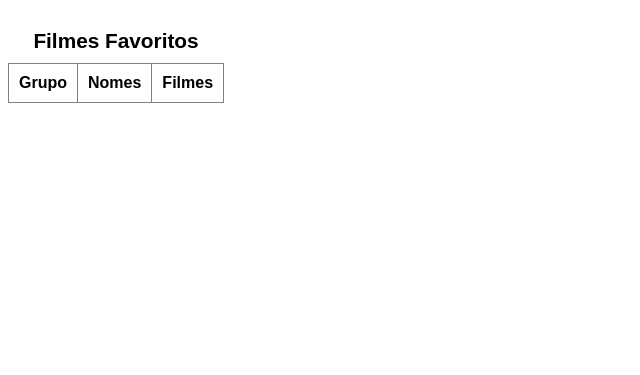
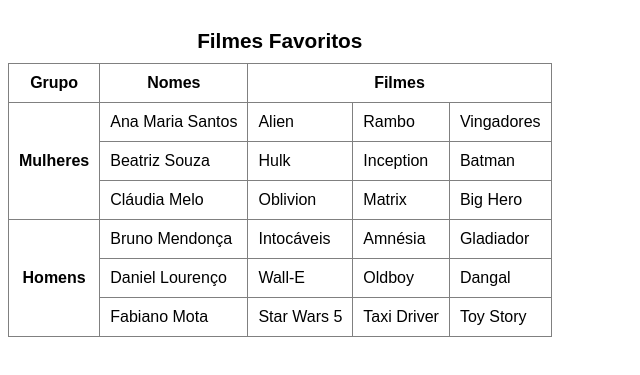
Before and after one commit to EliaFraga/html-css, a plain HTML site: page exercicios/ex023/tabela04.html in a window 1280 px wide. Shown: the part 61-436 px from the top of the page, without its empty margins (0-640 px from the left). Drawn offline with Linux system fonts and the light colour scheme.

Commit message:
atualizei a tabela 004 do ex023

```diff
--- a/exercicios/ex023/tabela04.html
+++ b/exercicios/ex023/tabela04.html
@@ -32,14 +32,56 @@
 
         <thead>
                 <tr>
-                    <th>Grupo</th>
-                    <th>Nomes</th>
-                    <th>Filmes</th>
+                    <th scope="col">Grupo</th>
+                    <th scope="col">Nomes</th>
+                    <th scope="colgroup" colspan="3">Filmes</th>
                 </tr>
         </thead>
 
         <tbody>
+            <tr>
+                <th scope="rowgroup" rowspan="3">Mulheres</th>
+                <td>Ana Maria Santos</td>
+                <td>Alien</td>
+                <td>Rambo</td>
+                <td>Vingadores</td>
+            </tr>
 
+            <tr>
+                <td>Beatriz Souza</td>
+                <td>Hulk</td>
+                <td>Inception</td>
+                <td>Batman</td>
+            </tr>
+
+            <tr>
+                <td>Cláudia Melo</td>
+                <td>Oblivion</td>
+                <td>Matrix</td>
+                <td>Big Hero</td>
+            </tr>
+
+            <tr>
+                <th scope="rowgroup" rowspan="3">Homens</th>
+                <td>Bruno Mendonça</td>
+                <td>Intocáveis</td>
+                <td>Amnésia</td>
+                <td>Gladiador</td>
+            </tr>
+
+            <tr>
+                <td>Daniel Lourenço</td>
+                <td>Wall-E</td>
+                <td>Oldboy</td>
+                <td>Dangal</td>
+            </tr>
+
+            <tr>
+                <td>Fabiano Mota</td>
+                <td>Star Wars 5</td>
+                <td>Taxi Driver</td>
+                <td>Toy Story</td>
+            </tr>
         </tbody>
     </table>
 </body>
```
